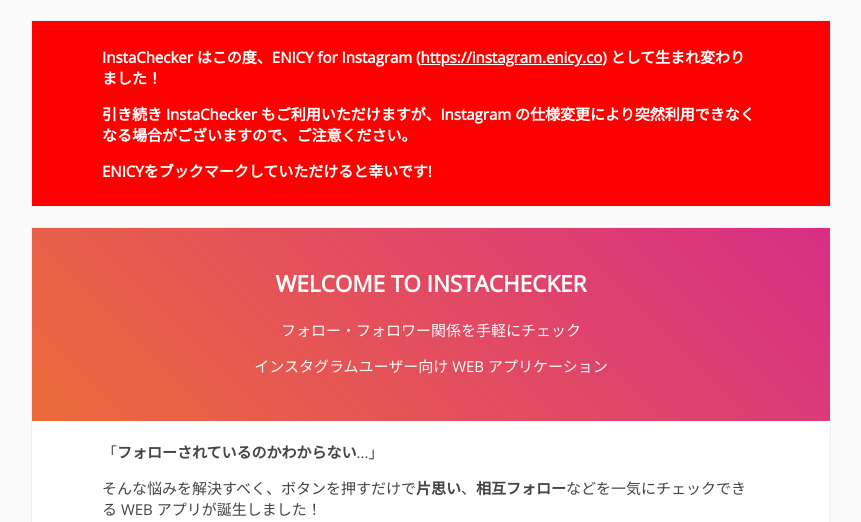
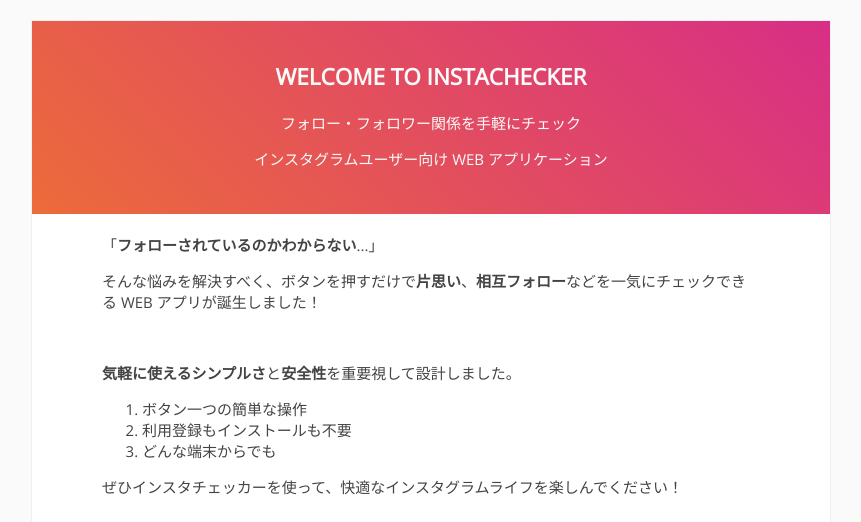
Before and after one commit to mktia/instachecker, a Flask app: page / in a window 1280 px wide. Shown: the part 58-580 px from the top of the page, without its empty margins (209-1070 px from the left). Run offline with Flask 2, Linux system fonts and the light colour scheme; some libraries are stand-ins or nearby versions.

Commit message:
remove the link to ENICY

```diff
--- a/templates/index.html
+++ b/templates/index.html
@@ -27,11 +27,11 @@
         </div> -->
 {% endblock lang %}
 {% block content %}
-        <section style="background-color: #f00; color: #fff; font-weight: bold;">
+        <!-- <section style="background-color: #f00; color: #fff; font-weight: bold;">
           <p>InstaChecker はこの度、ENICY for Instagram (<a href="https://instagram.enicy.co" rel="nofollow" style="color:#fff;text-decoration:underline">https://instagram.enicy.co</a>) として生まれ変わりました！</p>
           <p>引き続き InstaChecker もご利用いただけますが、Instagram の仕様変更により突然利用できなくなる場合がございますので、ご注意ください。</p>
           <p>ENICYをブックマークしていただけると幸いです!</p>
-        </section>
+        </section> -->
         <section>
             <div class="welcome">
                 <h2>WELCOME TO INSTACHECKER</h2>
```
